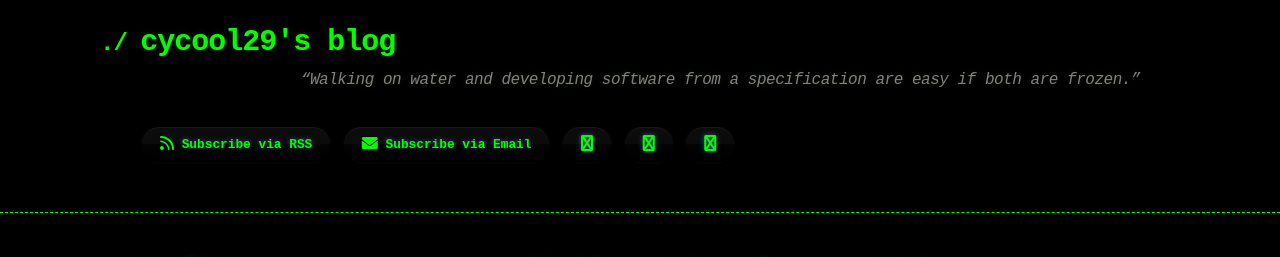
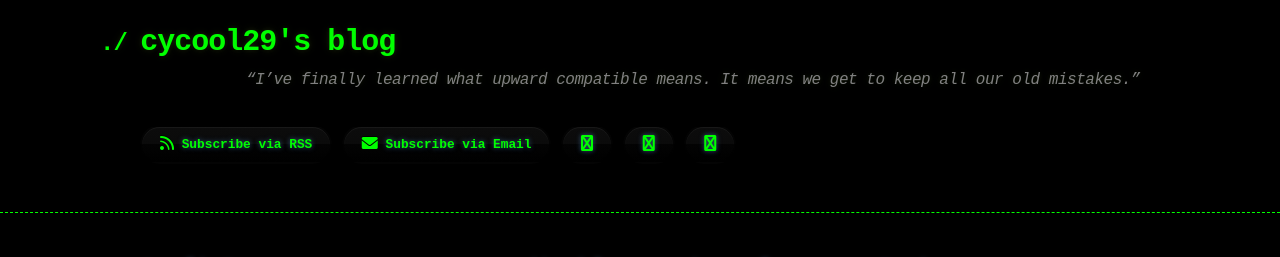
Before and after one commit to cycool29/cycool29.github.io, a Jekyll site: the page built from index.md, in a window 1280 px wide and 900 px high. Shown: the top 257 px of the window. Built offline with Jekyll 4.4.1, drawn with Linux system fonts in a browser that asks for light colours; a style sheet for code colours, icons or effects is not loaded.

Commit message:
Update quotes

```diff
--- a/_config.yml
+++ b/_config.yml
@@ -1,5 +1,5 @@
 title: cycool29's blog
-description: "“Walking on water and developing software from a specification are easy if both are frozen.” "
+description: "“I’ve finally learned what upward compatible means. It means we get to keep all our old mistakes.” "
 bio: A high school student. Intermediate in Python, Git, Bash. Learning JavaScript. He/Him. "
 author: cycool29
 url: https://cycool29.github.io
```
